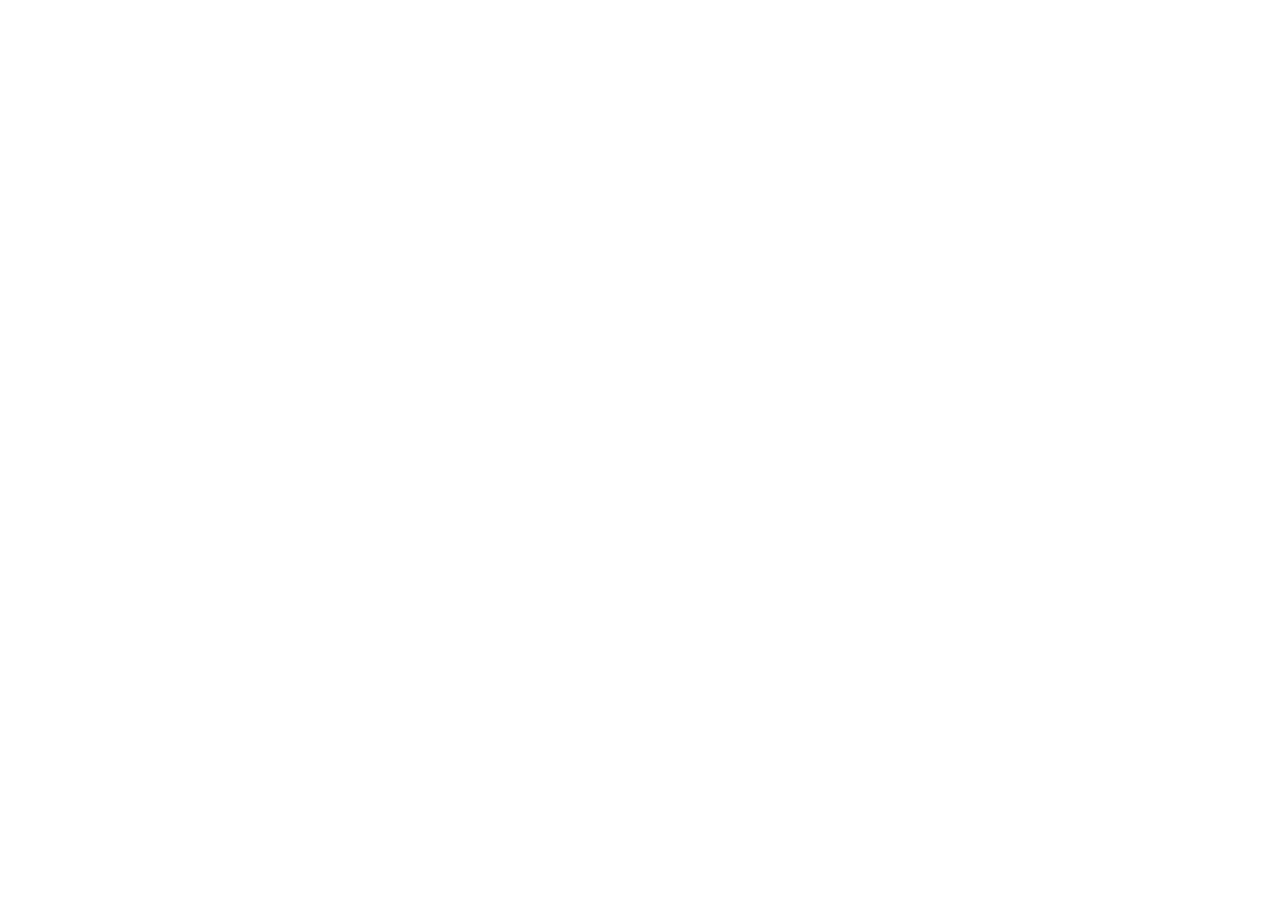
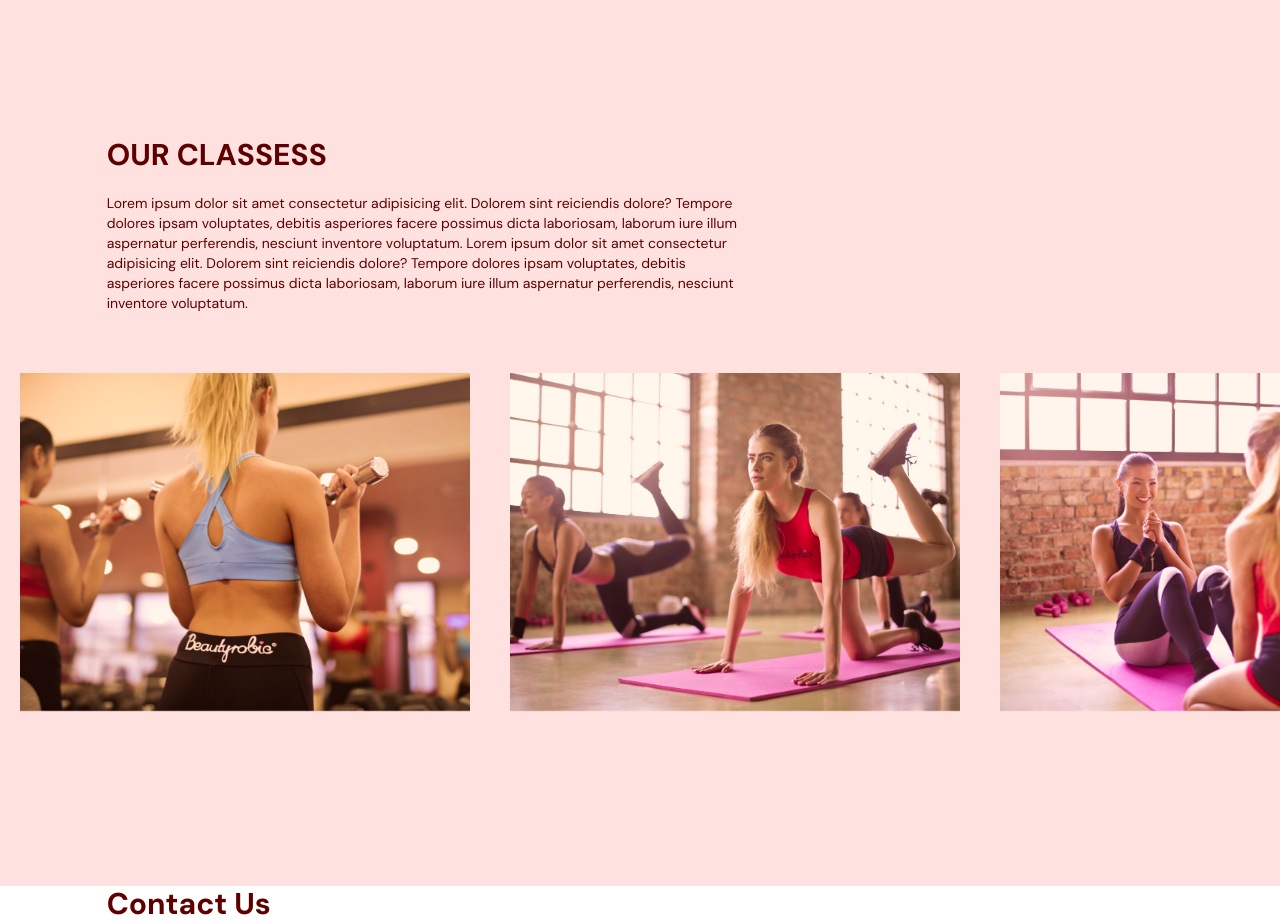
Before and after one commit to pavinane/typescript_landing, a React (Vite) app: page / in a window 1280 px wide. Shown: the part 2140-3063 px from the top of the page. Before the commit the page ends 2117 px from the top, so only its background shows below. Built offline with nearby package versions, Linux system fonts and the light colour scheme.

Commit message:
complete ourClass card

```diff
--- a/package.json
+++ b/package.json
@@ -13,7 +13,8 @@
     "framer-motion": "^8.1.3",
     "react": "^18.2.0",
     "react-anchor-link-smooth-scroll": "^1.0.12",
-    "react-dom": "^18.2.0"
+    "react-dom": "^18.2.0",
+    "react-hook-form": "^7.42.1"
   },
   "devDependencies": {
     "@types/node": "^18.11.18",
--- a/src/App.tsx
+++ b/src/App.tsx
@@ -3,6 +3,8 @@ import { useEffect, useState } from "react"
 import Home from "@/Scenes/Home";
 import { SelectedPage } from "./shared/types"
 import Benefits from "./Scenes/Benefits";
+import OurClasses from "./Scenes/OurClasses";
+import ContactUs from "./Scenes/Contact";
 
 
 
@@ -34,6 +36,8 @@ function App() {
       />
       <Home  setSelectedPage={setSelectedPage} />
       <Benefits setSelectedPage={setSelectedPage} selectedPage={""}  />
+      <OurClasses  setSelectedPage={setSelectedPage} />
+      <ContactUs  setSelectedPage={setSelectedPage}/>
     </div>
   )
 }
--- /dev/null
+++ b/src/Scenes/Contact/index.tsx
@@ -0,0 +1,39 @@
+import Htext from "@/shared/Htext";
+import { SelectedPage } from "@/shared/types";
+import { motion } from "framer-motion";
+type Props = {
+    setSelectionPage : (value:SelectedPage) => void
+}
+
+const ContactUs = ({setSelectionPage}: Props) => {
+  return (
+   <section id="contactus">
+    <motion.div
+    onViewportEnter = {() => setSelectionPage(SelectedPage.ContactUs)}
+    >
+         <motion.div
+          className="mx-auto w-5/6"
+          initial="hidden"
+          whileInView="visible"
+          viewport={{ once: true, amount: 0.5 }}
+          transition={{ duration: 2 }}
+          variants={{
+            hidden: {
+              opacity: 0,
+              x: -50,
+            },
+            visible: {
+              opacity: 1,
+              x: 0,
+            },
+          }}
+        >
+<Htext>Contact Us</Htext>
+        </motion.div>
+
+    </motion.div>
+   </section>
+  )
+}
+
+export default ContactUs;
--- /dev/null
+++ b/src/Scenes/OurClasses/Class.tsx
@@ -0,0 +1,24 @@
+import React from 'react'
+
+type Props = {
+    name:string,
+    description:string,
+    image:string
+}
+
+const Class = ({name,description,image}: Props) => {
+    const overlayStyles = `p-5 absolute z-30 flex h-[380px] w-[450px] flex-col justify-center items-center whitespace-normal bg-primary-500 text-center text-white
+    opacity-0 transition duration-500 hover:opacity-90`;
+  return (
+    <li className='relative mx-5 inline-block h-[380px] w-[450px]'>
+        <div className={overlayStyles}>
+            <p className='text-2xl'>{name}</p>
+            <p className='mt-5'>{description}</p>
+        </div>
+        <img src={image} alt={`${image}`} />
+
+    </li>
+  )
+}
+
+export default Class
--- /dev/null
+++ b/src/Scenes/OurClasses/index.tsx
@@ -0,0 +1,106 @@
+import { ClassessType, SelectedPage } from '@/shared/types'
+import image1 from '@/assets/image1.png';
+import image2 from '@/assets/image2.png';
+import image3 from '@/assets/image3.png';
+import image4 from '@/assets/image4.png';
+import image5 from '@/assets/image5.png';
+import image6 from '@/assets/image6.png';
+import { motion } from 'framer-motion';
+import Htext from '@/shared/Htext';
+import Class from './Class';
+
+type Props = {
+    setSelectedPage:(value:SelectedPage) => void;
+}
+
+const OurClasses = ({setSelectedPage}: Props) => {
+  return (
+    <section id="ourclasses" className="w-full bg-primary-100 py-40">
+      <motion.div
+        onViewportEnter={() => setSelectedPage(SelectedPage.OurClasses)}
+      >
+        <motion.div
+          className="mx-auto w-5/6"
+          initial="hidden"
+          whileInView="visible"
+          viewport={{ once: true, amount: 0.5 }}
+          transition={{ duration: 2 }}
+          variants={{
+            hidden: {
+              opacity: 0,
+              x: -50,
+            },
+            visible: {
+              opacity: 1,
+              x: 0,
+            },
+          }}
+        >
+          <div className="md:w-3/5">
+            <Htext>OUR CLASSESS</Htext>
+            <p className='py-5 text-sm'>
+              Lorem ipsum dolor sit amet consectetur adipisicing elit. Dolorem
+              sint reiciendis dolore? Tempore dolores ipsam voluptates, debitis
+              asperiores facere possimus dicta laboriosam, laborum iure illum
+              aspernatur perferendis, nesciunt inventore voluptatum.
+              Lorem ipsum dolor sit amet consectetur adipisicing elit. Dolorem
+              sint reiciendis dolore? Tempore dolores ipsam voluptates, debitis
+              asperiores facere possimus dicta laboriosam, laborum iure illum
+              aspernatur perferendis, nesciunt inventore voluptatum.
+            </p>
+          </div>
+        </motion.div>
+        <div className="mt-10 h-[353px] w-full overflow-x-auto overflow-y-hidden">
+            <ul className='w-[2800px] whitespace-nowrap'>
+                {
+                    classess.map((item,index) => (
+                        <Class
+                        key={`${item.name}-${index}`}
+                        name={item.name}
+                        description={item.description}
+                        image={item.image}
+
+                        />
+                    ))
+                }
+            </ul>
+        </div>
+      </motion.div>
+    </section>
+  );
+}
+
+export default OurClasses;
+
+const classess:Array<ClassessType> = [
+    {
+        name:"Weight Training Classess",
+        description:" Lorem ipsum dolor sit amet consectetur adipisicing elit. Dolorem  sint reiciendis dolore? Tempore dolores ipsam voluptates, debitis  asperiores facere possimus dicta laboriosam",
+        image:image1
+    },
+    {
+        name:"Yoga Classess",
+        description:" Lorem ipsum dolor sit amet consectetur adipisicing elit. Dolorem  sint reiciendis dolore? Tempore dolores ipsam voluptates, debitis  asperiores facere possimus dicta laboriosam",
+        image:image2
+    },
+    {
+        name:"Ab Core Classess",
+        description:" Lorem ipsum dolor sit amet consectetur adipisicing elit. Dolorem  sint reiciendis dolore? Tempore dolores ipsam voluptates, debitis  asperiores facere possimus dicta laboriosam",
+        image:image3
+    },
+    {
+        name:"Adventure Classess",
+        description:" Lorem ipsum dolor sit amet consectetur adipisicing elit. Dolorem  sint reiciendis dolore? Tempore dolores ipsam voluptates, debitis  asperiores facere possimus dicta laboriosam",
+        image:image4
+    },
+    {
+        name:"Fitness Classess",
+        description:" Lorem ipsum dolor sit amet consectetur adipisicing elit. Dolorem  sint reiciendis dolore? Tempore dolores ipsam voluptates, debitis  asperiores facere possimus dicta laboriosam",
+        image:image5
+    },
+    {
+        name:"Training Classess",
+        description:" Lorem ipsum dolor sit amet consectetur adipisicing elit. Dolorem  sint reiciendis dolore? Tempore dolores ipsam voluptates, debitis  asperiores facere possimus dicta laboriosam",
+        image:image6
+    },
+]
--- a/src/shared/types.ts
+++ b/src/shared/types.ts
@@ -11,3 +11,9 @@ export interface BenefitType {
   title:string,
   description:string
 }
+
+export interface ClassessType {
+  name:string,
+  description:string,
+  image:string
+}
```
Also changed, not shown: 1 other file (tests, documents, lock files or other folders).
